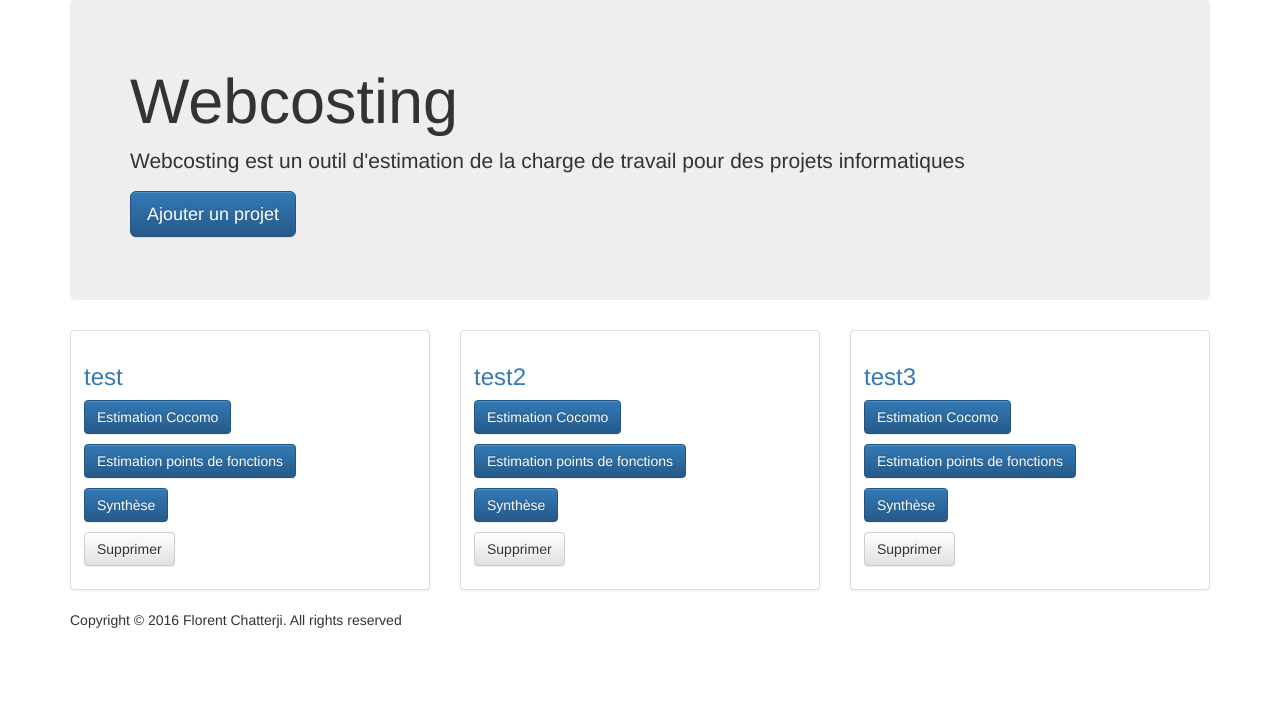
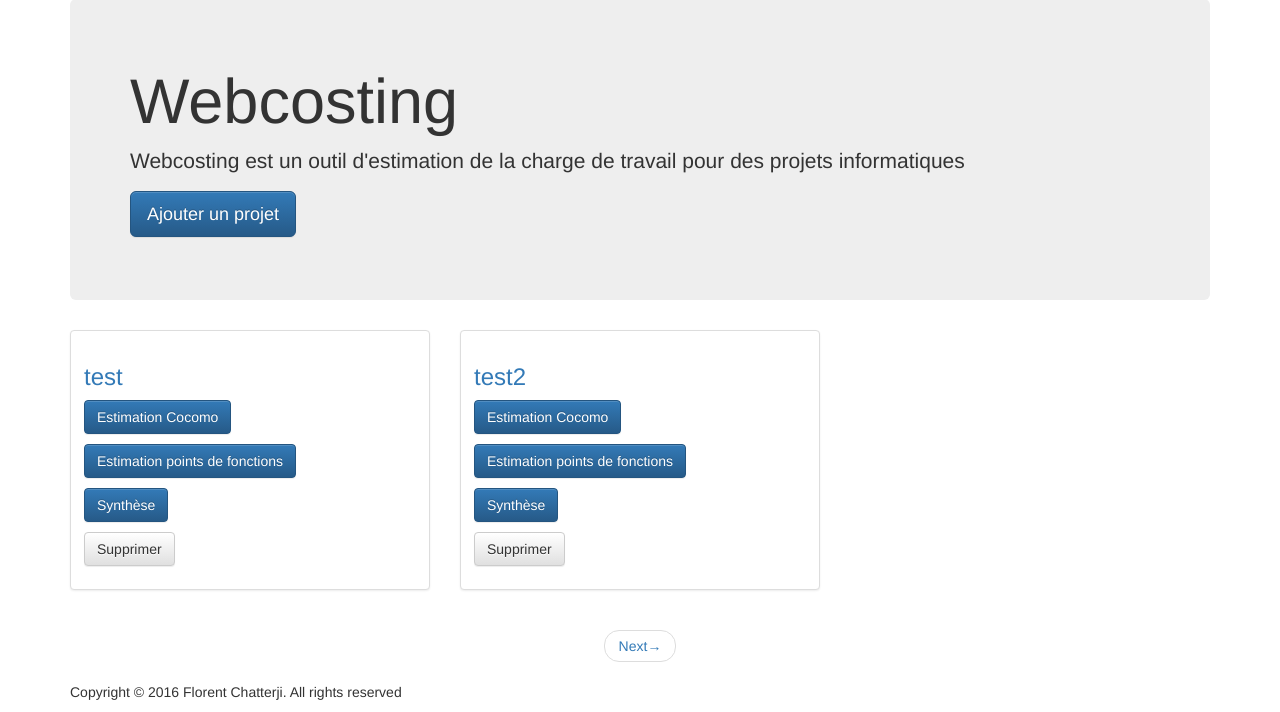
Before and after one commit to fchatterji/webcosting, a Django app: page /webcosting/ in a window 1280 px wide. Shown: the part 191-903 px from the top of the page. Before the commit the page ends 819 px from the top, so only its background shows below. Run offline with Django 3.2, Linux system fonts and the light colour scheme; data comes from the database, SQL or seed files in the repository; both versions use the stored data as it was after the commit; some libraries are stand-ins or nearby versions.

Commit message:
added pagination to the home page

```diff
--- a/webcosting/templates/webcosting/index.html
+++ b/webcosting/templates/webcosting/index.html
@@ -37,7 +37,7 @@
 
         <p><a href="{% url 'webcosting:fonction' projet.id %}" class="btn btn-primary" role="button">Estimation points de fonctions</a></p>
 
-        <p><a href="{% url 'webcosting:projet' projet.id %}" class="btn btn-primary" role="button">Synthèse</a></p>
+        <p><a href="{{ projet.get_absolute_url }}" class="btn btn-primary" role="button">Synthèse</a></p>
         <p>
           <form action="{% url 'webcosting:projet_delete' projet.id %}" method="post">
             {% csrf_token %}
@@ -52,6 +52,32 @@
 
   {% endfor %}
 
+
+
+
+
+
+
 </div>
 
+{% if is_paginated %}
+
+  <ul class="pager">
+
+    {% if page_obj.has_previous %}
+      <li>
+        <a href="/webcosting/?page={{ page_obj.previous_page_number }}"><span aria-hidden="true">&larr;</span>Previous</a>
+      </li>
+    {% endif %}
+
+    {% if page_obj.has_next %}
+      <li>
+        <a href="/webcosting/?page={{ page_obj.next_page_number }}">Next<span aria-hidden="true">&rarr;</span></a>
+      </li>
+    {% endif %}
+
+  </ul>
+{% endif %}
+
+
 {% endblock %}
--- a/webcosting/views.py
+++ b/webcosting/views.py
@@ -12,6 +12,7 @@ from django.core.urlresolvers import reverse_lazy
 class IndexView(generic.ListView):
     template_name = 'webcosting/index.html'
     context_object_name = 'all_projets'
+    paginate_by = 2
 
     def get_queryset(self):
         return Projet.objects.all()
```
Also changed, not shown: db.sqlite3, 2 other files.
